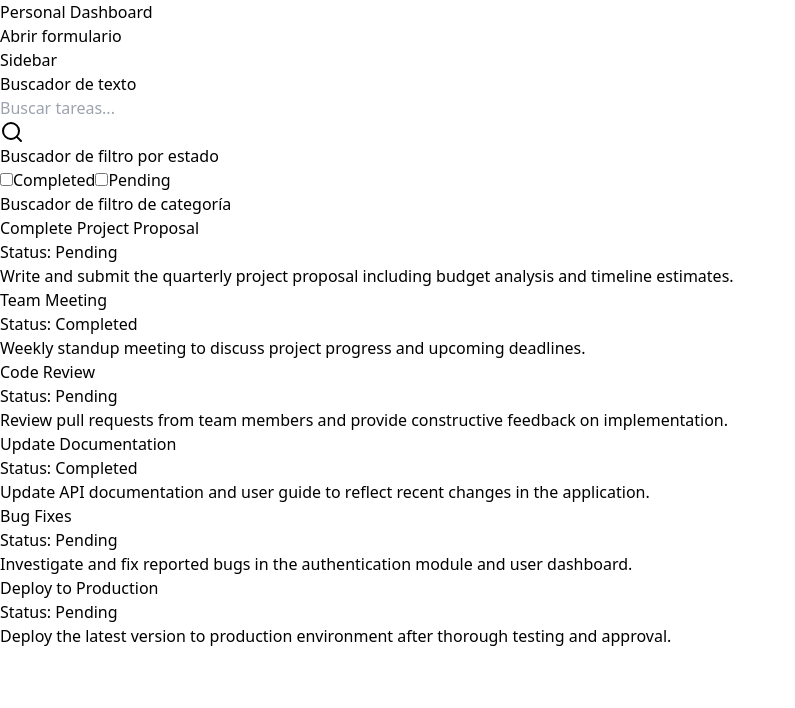
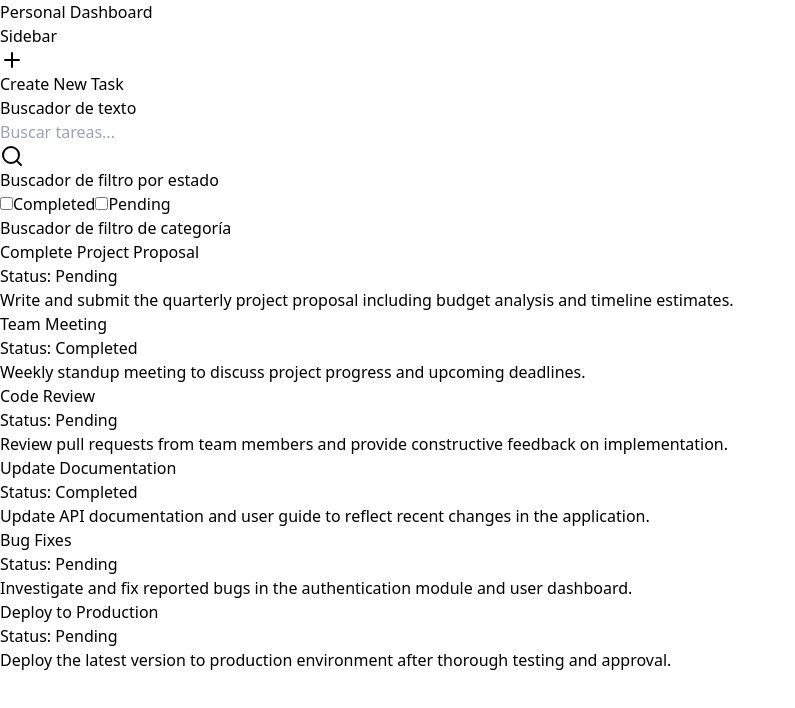
Before and after one commit to Greg1704/Personal-Dashboard, a React (Vite) app in the folder task-dashboard/: page / in a window 1280 px wide. Shown: the top 708 px of the page, without its empty margins (0-795 px from the left). Built offline with nearby package versions, Linux system fonts and the light colour scheme.

Commit message:
TaskForm for Task creation fully implementend

```diff
--- a/task-dashboard/src/App.tsx
+++ b/task-dashboard/src/App.tsx
@@ -53,8 +53,8 @@ function App() {
 
   const taskBoard = (
       <div className="bg-slate-900 flex flex-row rounded-lg m-5 min-w-fit">
-        <div className="bg-red-500 w-1/5 p-10 rounded-l-lg min-w-64">
-          <Sidebar searchTerm={searchTerm} onSearchChange={setSearchTerm}  checkboxes={filterCheckboxes} onCheckboxChange={onCheckboxChange}/>
+        <div className="bg-indigo-800 w-1/5 p-10 rounded-l-lg min-w-64">
+          <Sidebar searchTerm={searchTerm} onSearchChange={setSearchTerm}  checkboxes={filterCheckboxes} onCheckboxChange={onCheckboxChange} setIsFormOpen={setIsFormOpen}/>
         </div>
         <div className='p-10 flex justify-center items-center flex-1 min-w-96'>
           <div className="flex flex-row flex-wrap gap-2.5 justify-center">
@@ -71,15 +71,16 @@ function App() {
             Personal Dashboard
           </h1>
         </header>
-        <button onClick={() => setIsFormOpen(true)} className='bg-yellow-500 text-white hover:bg-blue-600'>Abrir formulario</button>
         <div className ="mx-5 my-5">
           {taskBoard}
         </div>
-        {isFormOpen && <div className="fixed inset-0 bg-black bg-opacity-50 flex justify-center items-center">
-            <div className="bg-slate-800 p-5 rounded-lg shadow-lg w-96">
+        {isFormOpen &&
+          <div onClick={() => setIsFormOpen(false)} className="fixed inset-0 bg-black bg-opacity-50 flex justify-center items-center">
+            <div onClick={(e) => e.stopPropagation()} className="bg-slate-800 p-5 rounded-lg shadow-lg w-96">
               <TaskForm onClose={() => setIsFormOpen(false)} addTask={addTask}/>
             </div>
-          </div>}
+          </div>
+        }
     </div>
   );
 }
--- a/task-dashboard/src/components/Sidebar.tsx
+++ b/task-dashboard/src/components/Sidebar.tsx
@@ -1,6 +1,6 @@
-import { useState } from 'react';
-import { Search } from 'lucide-react';
+import { Search, Plus } from 'lucide-react';
 import { type Checkbox } from '../types/Checkbox';
+
 
 
 interface SearchBarProps {
@@ -13,9 +13,13 @@ interface FilterCheckboxProps {
     onCheckboxChange: (id: string, checked: boolean) => void;
 }
 
-interface SidebarProps extends SearchBarProps, FilterCheckboxProps {}
+interface TaskFormProps{
+    setIsFormOpen: (isOpen: boolean) => void;
+}
 
-export function Sidebar({searchTerm, onSearchChange, checkboxes, onCheckboxChange}: SidebarProps) {
+interface SidebarProps extends SearchBarProps, FilterCheckboxProps, TaskFormProps {}
+
+export function Sidebar({searchTerm, onSearchChange, checkboxes, onCheckboxChange, setIsFormOpen}: SidebarProps) {
 
     const stateCheckboxes = checkboxes.map((checkbox) => (
                 <label key={checkbox.id} className='flex items-center space-x-3 cursor-pointer'>
@@ -27,6 +31,14 @@ export function Sidebar({searchTerm, onSearchChange, checkboxes, onCheckboxChang
     return(
         <>
             <h1 className="text-2xl font-semibold text-white text-center p-3">Sidebar</h1>
+            <button
+                onClick={() => setIsFormOpen(true)}
+                className="w-full mb-4 px-4 py-3 border-2 border-purple-500
+                        text-purple-200 font-semibold rounded-lg hover:bg-purple-500 hover:text-white transition-all
+                        flex items-center justify-center gap-2">
+                    <Plus className="w-5 h-5" />
+                    Create New Task
+            </button>
             <h2 className="text-xl font-semibold text-white text-center p-3">Buscador de texto</h2>
             <div className="w-full max-w-md mx-auto mb-6 relative">
                 <input
--- a/task-dashboard/src/components/TaskForm.tsx
+++ b/task-dashboard/src/components/TaskForm.tsx
@@ -27,16 +27,23 @@ export function TaskForm({onClose, addTask}: TaskFormProps) {
 
 
     return(
-        <div>
-            <form className="bg-slate-700 flex flex-col" onSubmit={onSubmit}>
-                <h2>Create a new Task</h2>
-                <h3>Title</h3>
-                <input type="text" value={title} onChange={(e)=>setTitle(e.target.value)} className=""/>
-                <h3>Description</h3>
-                <textarea value={description} onChange={(e)=>setDescription(e.target.value)} className=""/>
+        <div className='items-center flex flex-col'>
+            <h2 className='text-3xl font-bold text-gray-200 mb-2'>Create a new Task</h2>
+            <form className="bg-slate-700 flex flex-col gap-2 p-3 w-11/12 rounded-lg" onSubmit={onSubmit}>
+                <h3 className='text-2xl font-semibold text-gray-200 ml-2'>Title</h3>
+                <input  type="text" value={title} onChange={(e)=>setTitle(e.target.value)}
+                        placeholder='Enter task title'
+                        className="px-2 py-1 border border-slate-400 bg-slate-200 focus:outline-none focus:ring-2 focus:ring-blue-500 rounded"
+                />
+                <h3 className='text-2xl font-semibold text-gray-200 ml-2'>Description</h3>
+                <textarea   value={description} onChange={(e)=>setDescription(e.target.value)}
+                            rows={4}
+                            placeholder='Enter task description, if you want...'
+                            className="px-2 py-1 mb-2 border border-slate-400 bg-slate-200 focus:outline-none focus:ring-2 focus:ring-blue-500 resize-none rounded"
+                />
                 <button type="submit"
                         disabled={!isFormValid}
-                        className={`p-2 rounded transition-colors ${
+                        className={`p-2 rounded font-semibold transition-colors ${
                             !isFormValid
                             ? 'bg-gray-400 text-gray-600 cursor-not-allowed'
                             : 'bg-blue-500 text-white hover:bg-blue-600'
@@ -45,7 +52,7 @@ export function TaskForm({onClose, addTask}: TaskFormProps) {
                 </button>
                 <button type="button"
                         onClick={cancelForm}
-                        className="p-2 rounded bg-red-500 text-white hover:bg-red-600 mt-2">
+                        className="p-2 rounded bg-red-500 text-white hover:bg-red-600 font-semibold">
                     Cancel
                 </button>
             </form>
```
